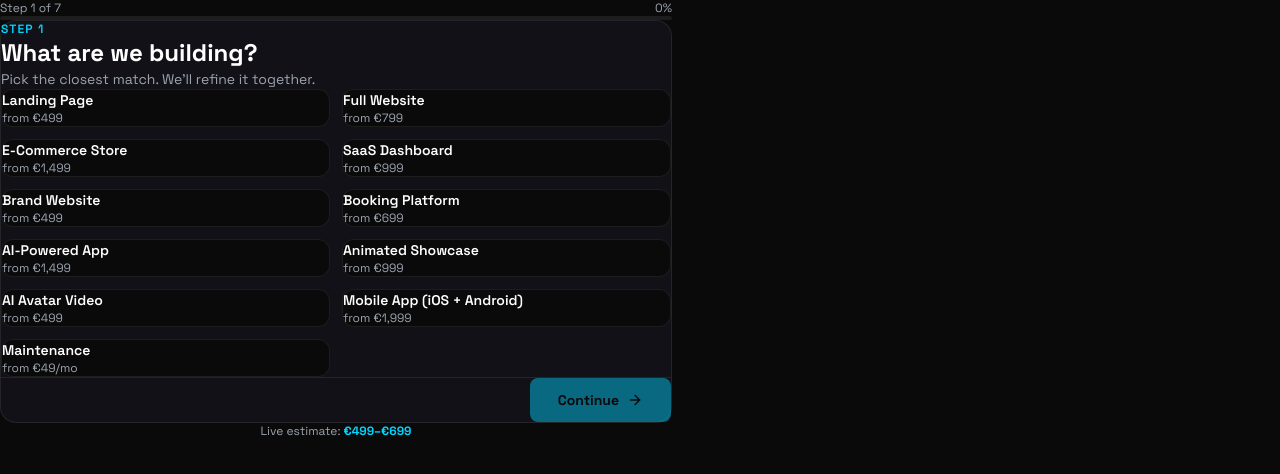
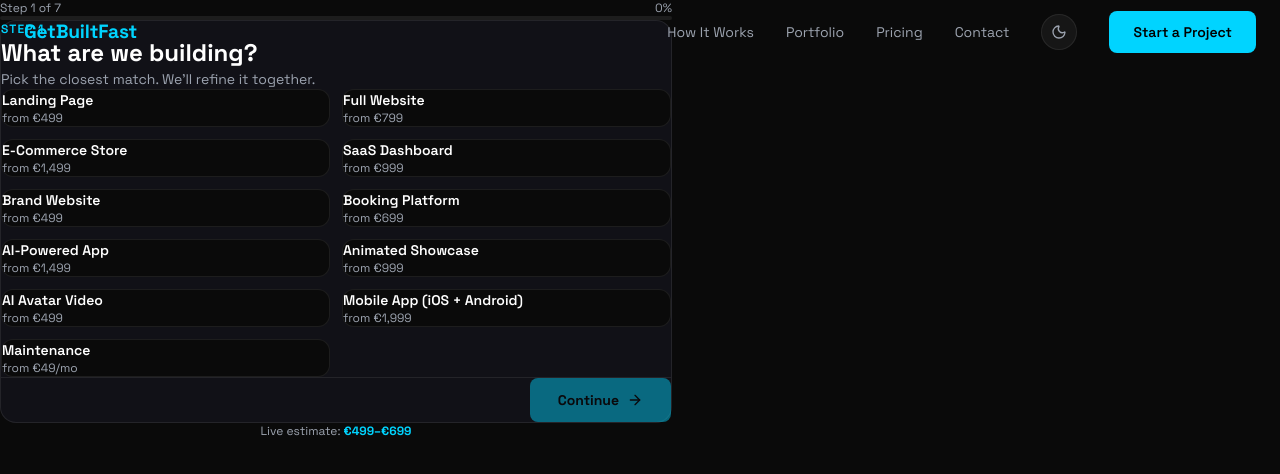
Before and after one commit to sethvaai/getbuiltfast-web, a Next.js app: page /start in a window 1280 px wide. Shown: the top 474 px of the page. Built offline with nearby package versions, Linux system fonts and the light colour scheme.

Commit message:
fix: add Nav to /start page for theme toggle + navigation

```diff
--- a/app/start/page.tsx
+++ b/app/start/page.tsx
@@ -1,3 +1,4 @@
+import Nav from "../components/Nav";
 import BriefWizard from "../components/BriefWizard";
 
 export const metadata = {
@@ -7,7 +8,8 @@ export const metadata = {
 
 export default function StartPage() {
   return (
-    <main style={{ background: "var(--bg)", color: "var(--text)", minHeight: "100vh" }}>
+    <main style={{ minHeight: "100vh" }}>
+      <Nav />
       <div className="pt-20">
         <BriefWizard />
       </div>
```
